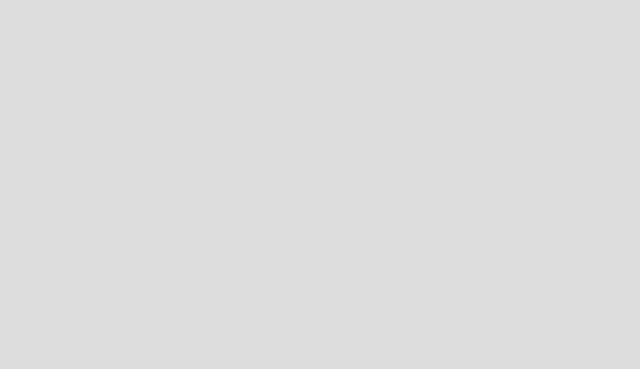
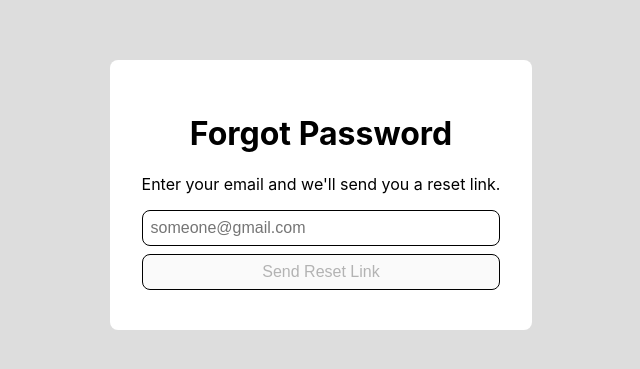
Before and after one commit to heyameen/react-auth, a React (Create React App) app: page /forgot-password in a window 1280 px wide. Shown: the part 205-574 px from the top of the page, without its empty margins (319-959 px from the left). Built offline with nearby package versions, Linux system fonts and the light colour scheme.

Commit message:
add forgot password page

```diff
--- a/src/Routes.js
+++ b/src/Routes.js
@@ -1,8 +1,10 @@
-import { BrowserRouter as Router, Route, Switch } from 'react-router-dom';
+import { Route, BrowserRouter as Router, Switch } from 'react-router-dom';
+
+import { ForgotPasswordPage } from './pages/ForgotPasswordPage';
+import { LoginPage } from './pages/LoginPage';
+import { PrivateRoute } from './auth/PrivateRoute';
+import { SignupPage } from './pages/SignupPage';
 import { UserInfoPage } from './pages/UserInfoPage';
-import { LoginPage } from './pages/LoginPage';
-import { SignupPage } from './pages/SignupPage';
-import { PrivateRoute } from './auth/PrivateRoute';
 
 export const Routes = () => {
     return (
@@ -14,6 +16,9 @@
                 <Route path="/login">
                     <LoginPage />
                 </Route>
+                <Route path="/forgot-password">
+                    <ForgotPasswordPage />
+                </Route>
                 <Route path="/signup">
                     <SignupPage />
                 </Route>
--- /dev/null
+++ b/src/pages/ForgotPasswordPage.js
@@ -0,0 +1,38 @@
+import axios from 'axios';
+import { useHistory } from 'react-router-dom';
+import { useState } from 'react';
+
+export const ForgotPasswordPage = () => {
+    const [emailValue, setEmailValue] = useState('')
+    const [errorMessage, setErrorMessage] = useState('')
+    const [success, setSuccess] = useState(false)
+
+    const history = useHistory()
+
+    const onSubmitClicked = async () => {
+        try {
+            await axios.put(`/api/forgot-password/${emailValue}`)
+            setSuccess(true)
+            setTimeout(() => {
+                history.push('/login')
+            }, 3000)
+        } catch (e) {
+            setErrorMessage(e.message)
+        }
+    }
+
+    return success ? (
+        <div className="content-container">
+            <h1>Sucess</h1>
+            <p>Check your email for a reset link</p>
+        </div>
+    ) : (
+            <div className="content-container">
+                <h1>Forgot Password</h1>
+                <p>Enter your email and we'll send you a reset link.</p>
+                {errorMessage && <div className="fail">{errorMessage}</div>}
+                <input type="text" value={emailValue} onChange={e => setEmailValue(e.target.value)} placeholder="someone@gmail.com" />
+                <button disabled={!emailValue} onClick={onSubmitClicked}>Send Reset Link</button>
+            </div>
+    )
+}
```
